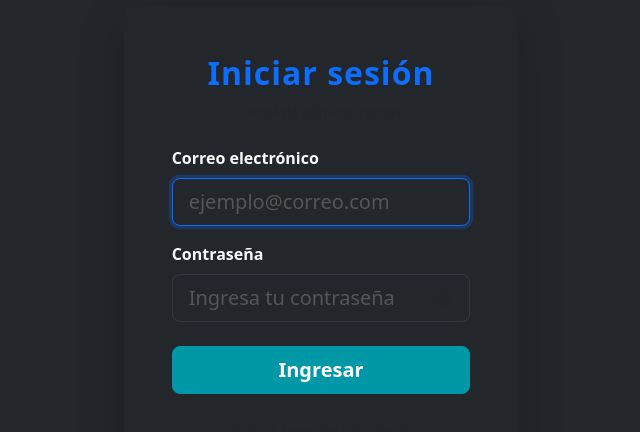
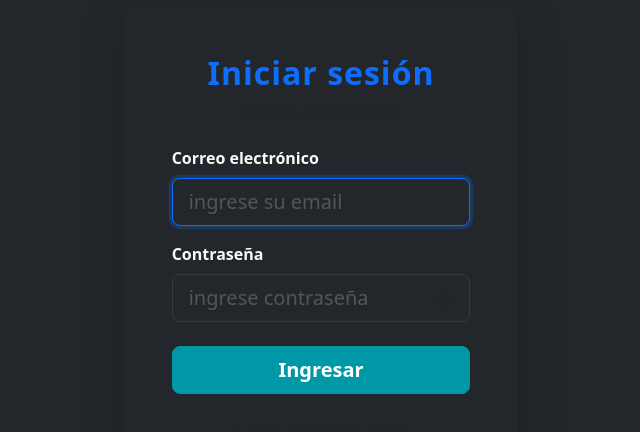
Before and after one commit to SantiTorija/admin_lavajato, a React (Vite) app: page /login in a window 1280 px wide. Shown: the part 152-584 px from the top of the page, without its empty margins (319-959 px from the left). Built offline with nearby package versions, Linux system fonts and the light colour scheme.

Commit message:
Update LoginPage.jsx

```diff
--- a/src/pages/LoginPage.jsx
+++ b/src/pages/LoginPage.jsx
@@ -13,6 +13,8 @@ import { useAuthRedux } from "../hooks/useAuthRedux";
 import { loginUser } from "../redux/authSlice";
 import { useDispatch } from "react-redux";
 
+const EMAILS_KEY = "admin_lavajato_emails";
+
 const LoginPage = () => {
   const navigate = useNavigate();
   const { isAuthenticated, loading, clearError } = useAuthRedux();
@@ -21,6 +23,13 @@ const LoginPage = () => {
   const [formData, setFormData] = useState({
     email: "",
     password: "",
+  });
+  const [emails, setEmails] = useState(() => {
+    try {
+      return JSON.parse(localStorage.getItem(EMAILS_KEY)) || [];
+    } catch {
+      return [];
+    }
   });
   const [showPassword, setShowPassword] = useState(false);
   const [errors, setErrors] = useState({});
@@ -82,6 +91,13 @@ const LoginPage = () => {
     setLoginError("");
 
     try {
+      // Guardar email si no existe
+      if (formData.email && !emails.includes(formData.email)) {
+        const newEmails = [formData.email, ...emails].slice(0, 10);
+        setEmails(newEmails);
+        localStorage.setItem(EMAILS_KEY, JSON.stringify(newEmails));
+      }
+
       const action = await dispatch(
         loginUser({
           email: formData.email,
@@ -166,12 +182,20 @@ const LoginPage = () => {
                     name="email"
                     value={formData.email}
                     onChange={handleInputChange}
-                    placeholder="ejemplo@correo.com"
+                    placeholder="ingrese su email"
                     isInvalid={!!errors.email}
                     size="lg"
                     autoFocus
                     disabled={isSubmitting}
+                    list={emails.length > 0 ? "email-suggestions" : undefined}
                   />
+                  {emails.length > 0 && (
+                    <datalist id="email-suggestions">
+                      {emails.map((em, i) => (
+                        <option value={em} key={i} />
+                      ))}
+                    </datalist>
+                  )}
                   <Form.Control.Feedback type="invalid">
                     {errors.email}
                   </Form.Control.Feedback>
@@ -185,7 +209,7 @@ const LoginPage = () => {
                       name="password"
                       value={formData.password}
                       onChange={handleInputChange}
-                      placeholder="Ingresa tu contraseña"
+                      placeholder="ingrese contraseña"
                       isInvalid={!!errors.password}
                       size="lg"
                       disabled={isSubmitting}
```
